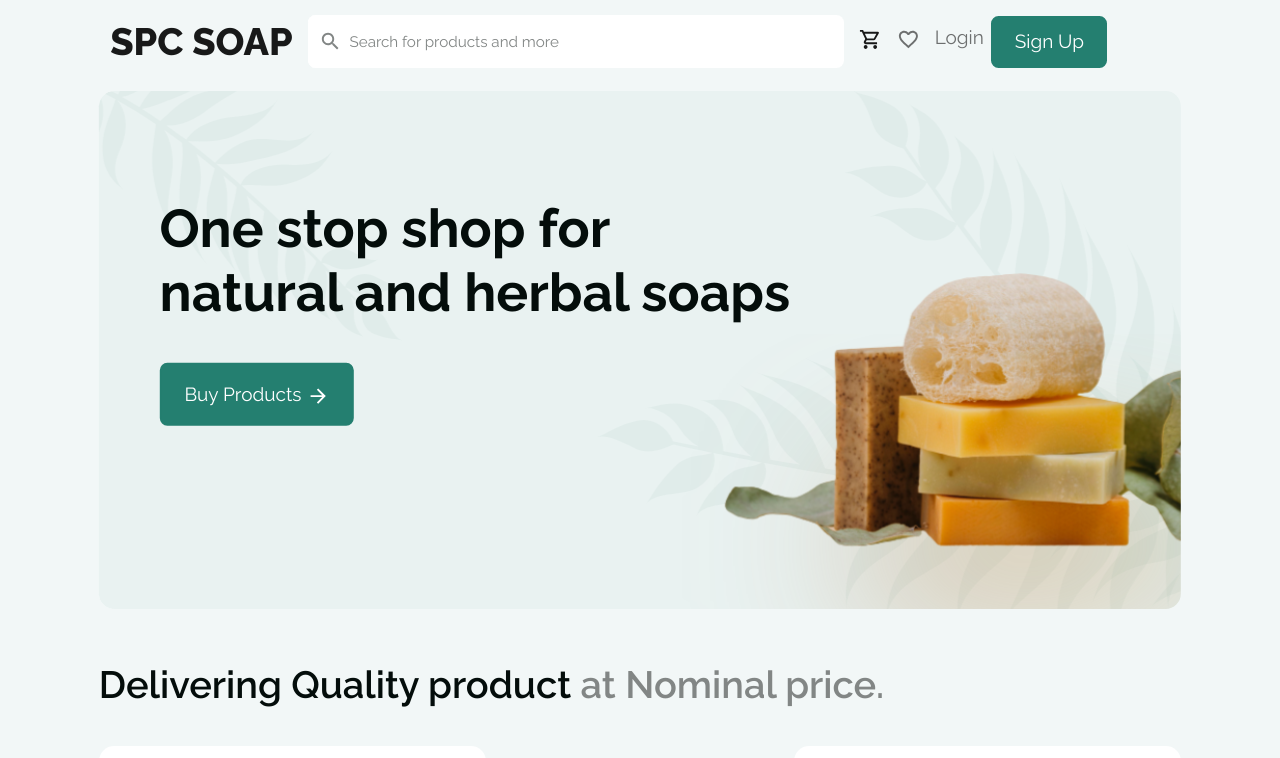
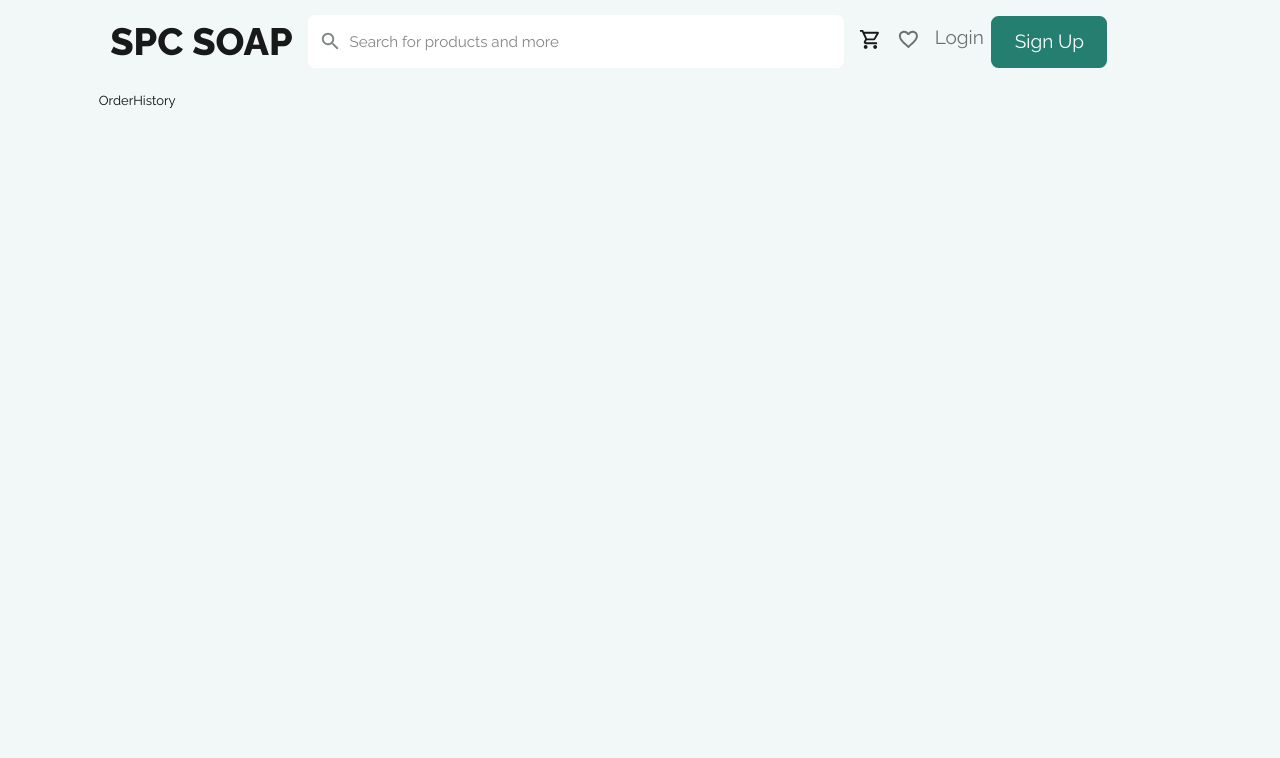
Before and after one commit to saksham-tiwari/spc, a React (Create React App) app: page /order-history in a window 1280 px wide. Before the commit this address led to /. Shown: the top 758 px of the page. Built offline with nearby package versions, Linux system fonts and the light colour scheme; no server answers.

Commit message:
New page: Order History

```diff
--- /dev/null
+++ b/src/Pages/OrderHistory/OrderHistory.jsx
@@ -0,0 +1,10 @@
+import React from 'react'
+import styles from "./styles.module.css"
+
+const OrderHistory = () => {
+  return (
+    <div>OrderHistory</div>
+  )
+}
+
+export default OrderHistory
--- a/src/routes/Routes.jsx
+++ b/src/routes/Routes.jsx
@@ -6,6 +6,7 @@ import Register from '../Pages/Authentication/Register/Register'
 import Cart from '../Pages/Cart/Cart'
 import Home from '../Pages/Home/Home'
 import OrderSuccess from '../Pages/Order Succes/OrderSuccess'
+import OrderHistory from '../Pages/OrderHistory/OrderHistory'
 import ProductPage from '../Pages/ProductPage/ProductPage'
 
 const Router = () => {
@@ -26,6 +27,7 @@ const Router = () => {
         <Route exact path="/" element={<Home/>}/>
         <Route exact path="/product/:id" element={<ProductPage/>}/>
         <Route exact path="/cart" element={<Cart isUser={isUser}/>}/>
+        <Route exact path="/order-history" element={<OrderHistory/>}/>
         <Route exact path="/order-success" element={<OrderSuccess/>}/>
 
         {/* Auth section, accessible only when not already logged in */}
```
Also changed, not shown: src/Pages/OrderHistory/styles.module.css (added).
